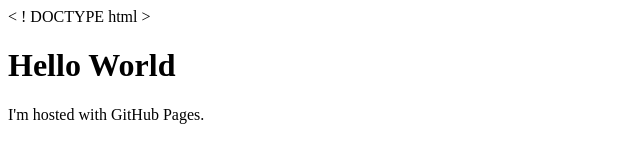
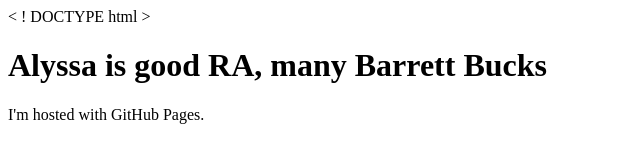
Before and after one commit to Akkikishore5/akkikishore5.github.io, a plain HTML site: page index.html in a window 1280 px wide. Shown: the whole page, without its empty margins (0-640 px from the left). Drawn offline with Linux system fonts and the light colour scheme.

Commit message:
Update index.html

```diff
--- a/index.html
+++ b/index.html
@@ -1,7 +1,7 @@
 < ! DOCTYPE html >
 <html>
 <body>
-<h1>Hello World</h1>
+<h1>Alyssa is good RA, many Barrett Bucks</h1>
 <p>I'm hosted with GitHub Pages.</p>
 </body>
 </html>
```
